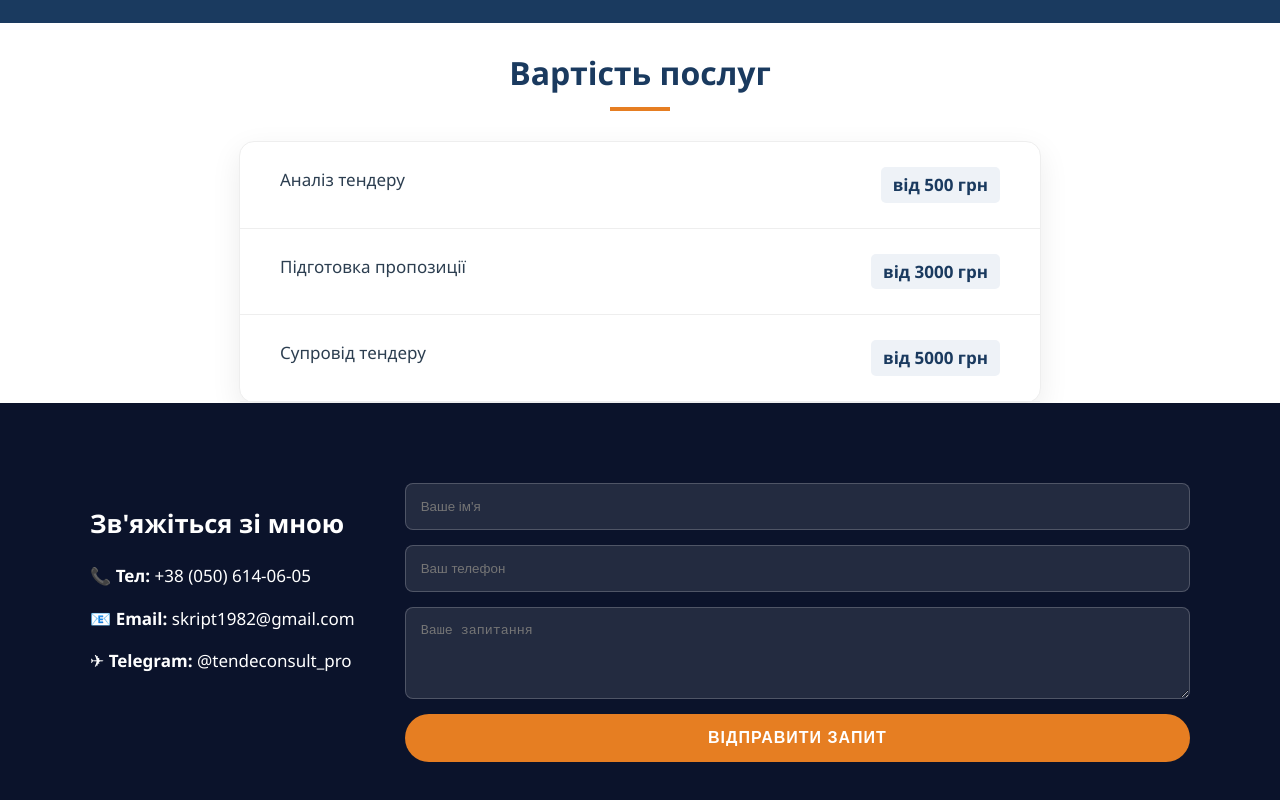
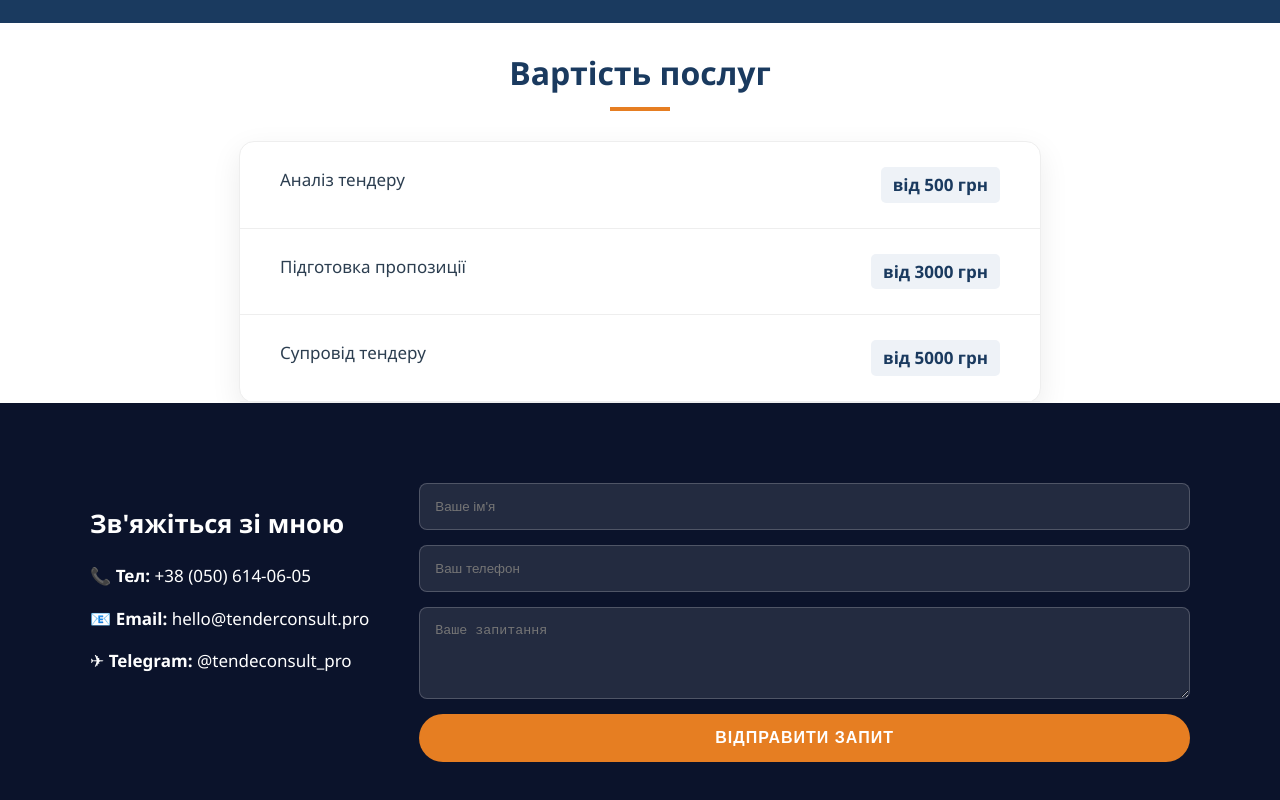
Before and after one commit to KirilKuprum/Proz, a React (Create React App) app in the folder proz/: page / in a window 1280 px wide. Shown: the part 1972-2772 px from the top of the page. Built offline with nearby package versions, Linux system fonts and the light colour scheme.

Commit message:
Update App.js

```diff
--- a/proz/src/App.js
+++ b/proz/src/App.js
@@ -131,7 +131,7 @@ function App() {
           <div className="contact-info">
             <h2 className="footer-title" style={{ color: 'white' }}>Зв'яжіться зі мною</h2>
             <p>📞 <strong>Тел:</strong> +38 (050) 614-06-05</p>
-            <p>📧 <strong>Email:</strong> skript1982@gmail.com</p>
+            <p>📧 <strong>Email:</strong> hello@tenderconsult.pro</p>
             <p>✈ <strong>Telegram:</strong> @tendeconsult_pro</p>
           </div>
 
```
